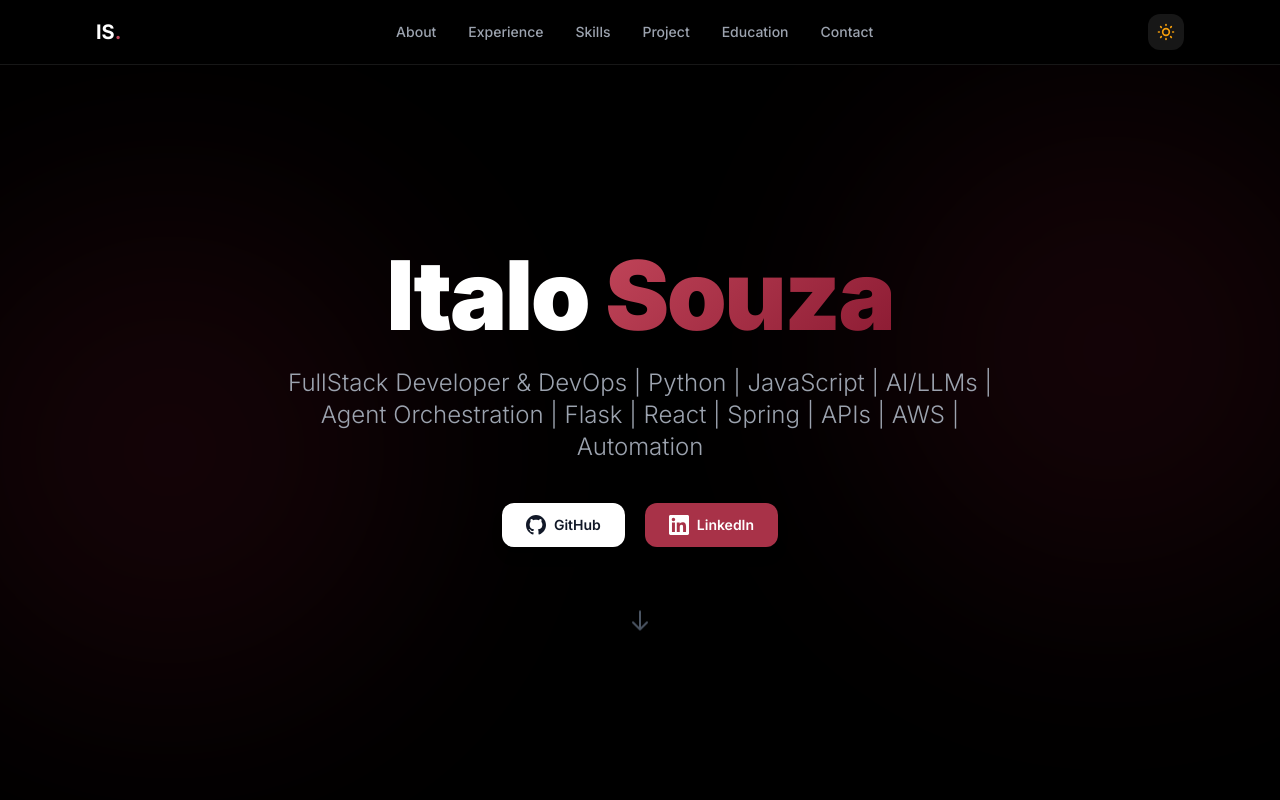
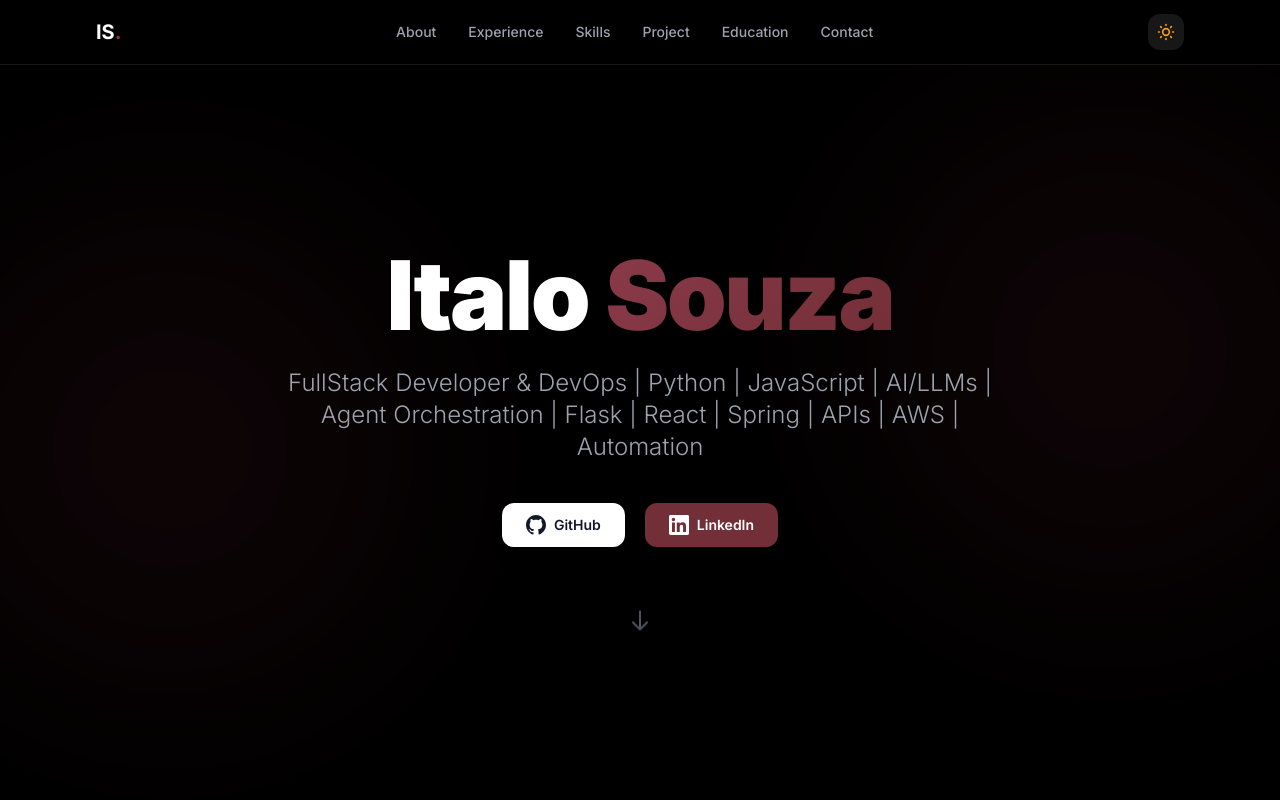
Before and after one commit to ghostllm/portfolio-preview, a plain HTML site: page index.html in a window 1280 px wide. Shown: the top 800 px of the page. Drawn offline with nearby package versions, Linux system fonts and the light colour scheme.

Commit message:
fix: proper burgundy/vinho colors

```diff
--- a/index.html
+++ b/index.html
@@ -13,9 +13,9 @@
         extend: {
           colors: {
             wine: {
-              400: '#C2465A',
-              500: '#A83248',
-              600: '#8B1A32',
+              400: '#8B3A4A',
+              500: '#722F37',
+              600: '#5C1F2A',
               700: '#722F37',
               800: '#5C1A28',
               900: '#3D0F1A',
@@ -36,9 +36,9 @@
     .fade-in.visible { opacity: 1; transform: translateY(0); }
     .timeline-line { position: absolute; left: 7px; top: 24px; bottom: 0; width: 2px; }
     .timeline-dot { position: absolute; left: 0; top: 6px; width: 16px; height: 16px; border-radius: 50%; border: 3px solid; z-index: 1; }
-    .gradient-text { background: linear-gradient(135deg, #C2465A, #8B1A32); -webkit-background-clip: text; -webkit-text-fill-color: transparent; background-clip: text; }
-    .dark .gradient-text { background: linear-gradient(135deg, #C2465A, #8B1A32); -webkit-background-clip: text; -webkit-text-fill-color: transparent; background-clip: text; }
-    html:not(.dark) .gradient-text { background: linear-gradient(135deg, #8B1A32, #A83248); -webkit-background-clip: text; -webkit-text-fill-color: transparent; background-clip: text; }
+    .gradient-text { background: linear-gradient(135deg, #8B3A4A, #722F37); -webkit-background-clip: text; -webkit-text-fill-color: transparent; background-clip: text; }
+    .dark .gradient-text { background: linear-gradient(135deg, #8B3A4A, #722F37); -webkit-background-clip: text; -webkit-text-fill-color: transparent; background-clip: text; }
+    html:not(.dark) .gradient-text { background: linear-gradient(135deg, #5C1F2A, #722F37); -webkit-background-clip: text; -webkit-text-fill-color: transparent; background-clip: text; }
     .card-hover { transition: transform 0.3s ease, box-shadow 0.3s ease; }
     .card-hover:hover { transform: translateY(-4px); }
     .hero-glow { position: absolute; width: 500px; height: 500px; border-radius: 50%; filter: blur(120px); opacity: 0.15; pointer-events: none; }
```
